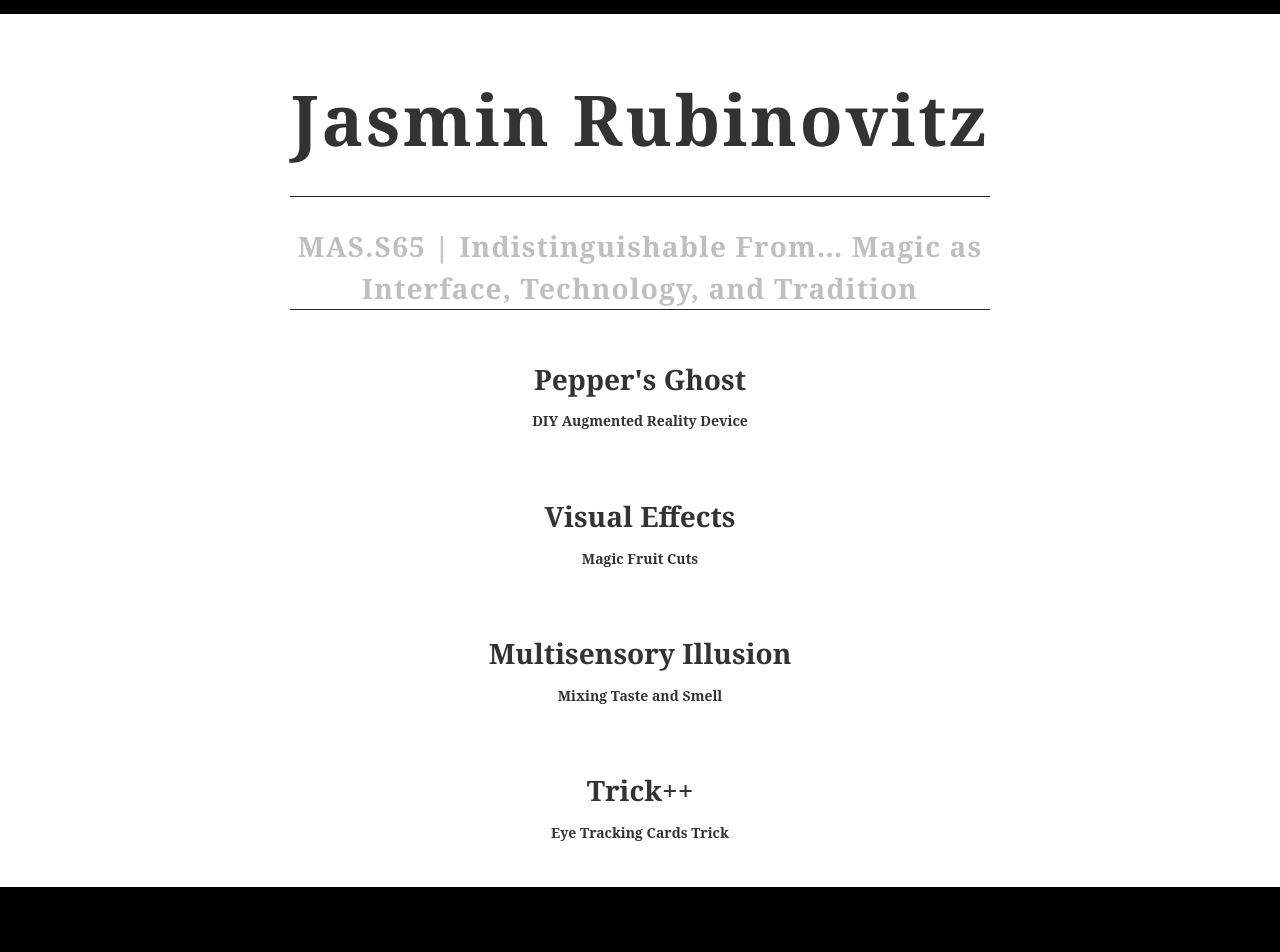
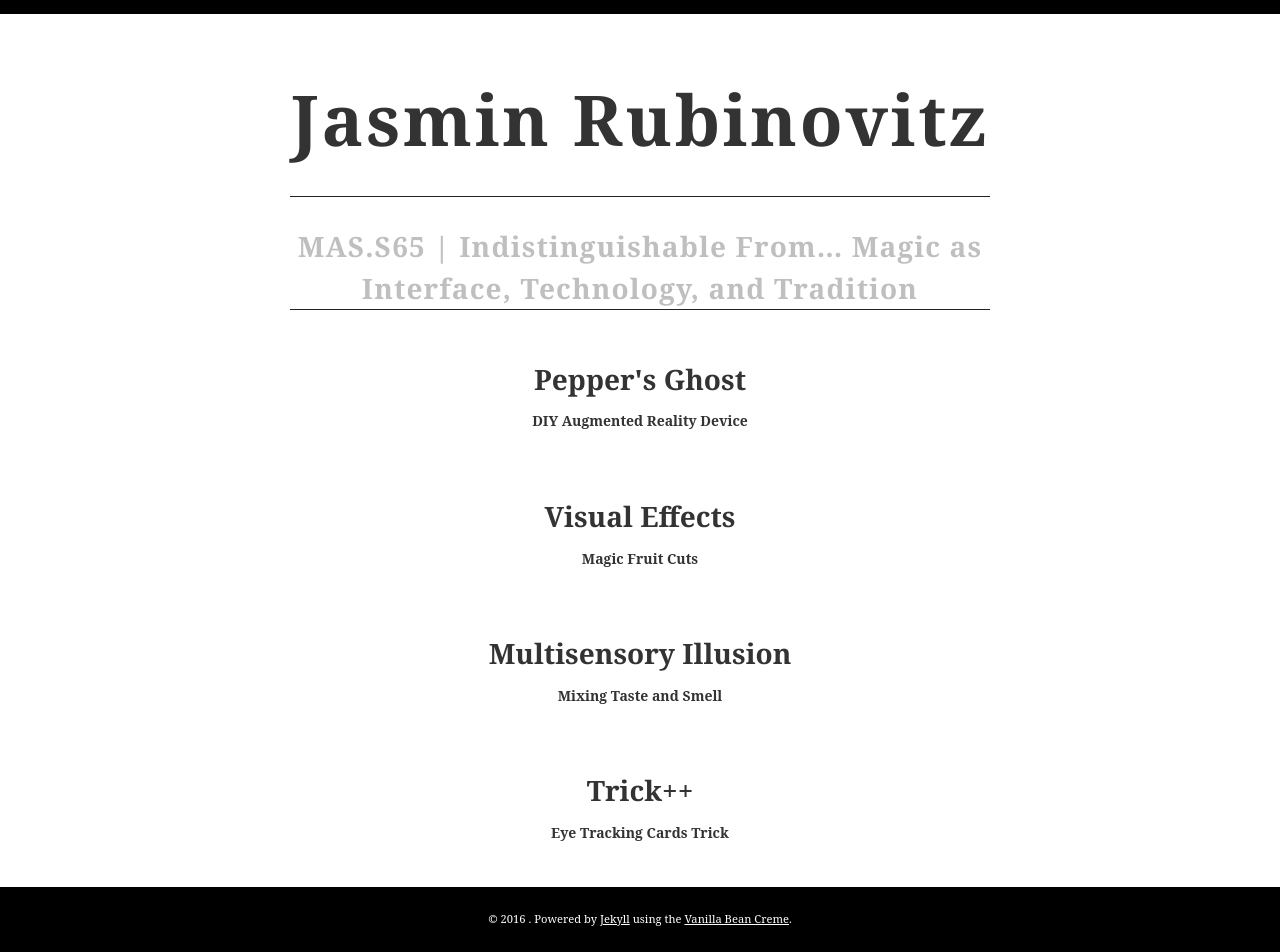
Before and after one commit to jasrub/indistinguishableFrom-MAS.s65, a Jekyll site: the page built from index.html, in a window 1280 px wide. Built offline with Jekyll 4.4.1, drawn with Linux system fonts in a browser that asks for light colours; some web fonts are replaced.

Commit message:
add copyright

```diff
--- a/_layouts/default.html
+++ b/_layouts/default.html
@@ -26,7 +26,7 @@
 
 	<footer>
 		<div class="container">
-			<!-- <a href="http://richbray.me/frap/">Frappuccino</a> | Copyright or profile stuff goes here -->
+			<span>&copy; {{ site.time | date: '%Y' }} <a href="http://jasrub.github.io">{{ site.owner.name }}</a>. Powered by <a href="http://jekyllrb.com" rel="nofollow">Jekyll</a> using the <a href="http://richbray.me/frap/" rel="nofollow">Vanilla Bean Creme</a>.</span>
 		</div>
 	</footer>
 
```
